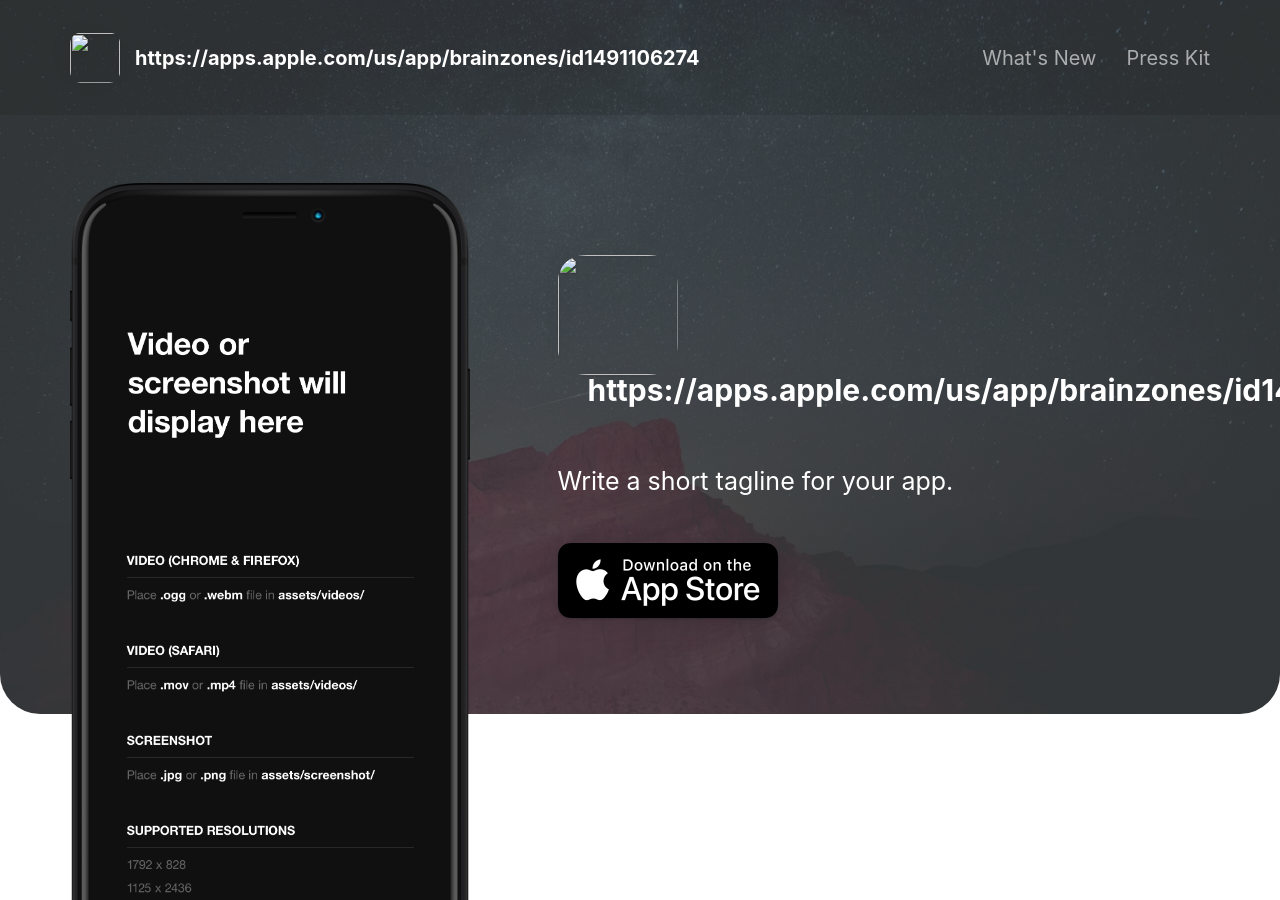
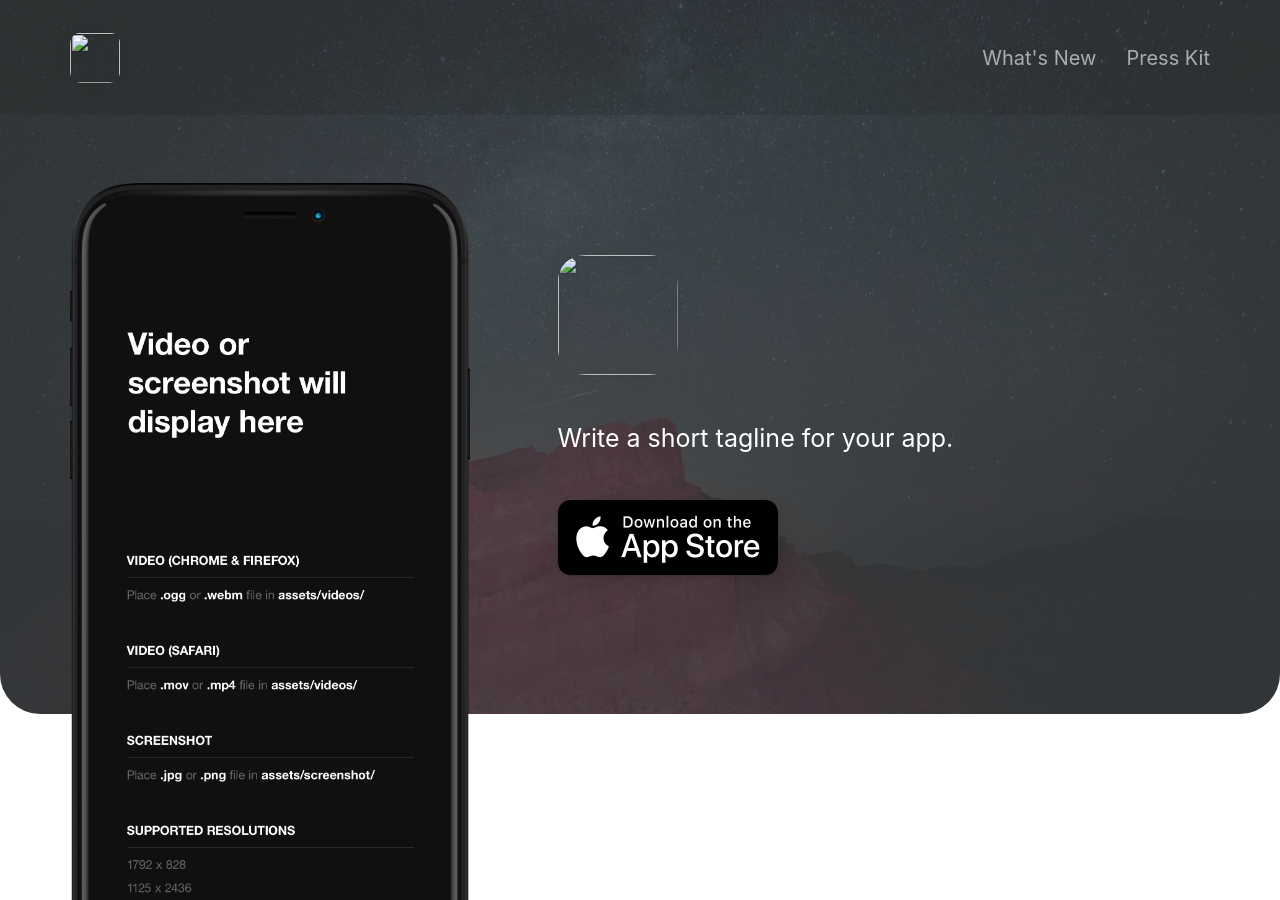
Before and after one commit to nsleche/nsleche, a Jekyll site: the page built from index.html, in a window 1280 px wide and 900 px high. Built offline with Jekyll 4.4.1, drawn with Linux system fonts in a browser that asks for light colours; nearby versions of some CDN libraries; some of the changed lines change nothing that is shown.

Commit message:
fix: remove store url from app name config

```diff
--- a/_config.yml
+++ b/_config.yml
@@ -11,7 +11,7 @@
                                                                                       # Or upload your press kit file to assets and set path accordingly (e.g. "assets/your_press_kit.zip").
 
 app_icon                                  : # assets/appicon.png                      # Automatically populates if not set and if iOS app ID is set.  Otherwise enter path to icon file manually.
-app_name                                  : https://apps.apple.com/us/app/brainzones/id1491106274                                          # Automatically populates if not set and if iOS app ID is set.  Otherwise enter manually.
+app_name                                  :                                           # Automatically populates if not set and if iOS app ID is set.  Otherwise enter manually.
 app_price                                 :                                           # Automatically populates if not set and if iOS app ID is set.  Otherwise enter manually.
 app_description                           : Write a short tagline for your app.
 
```
